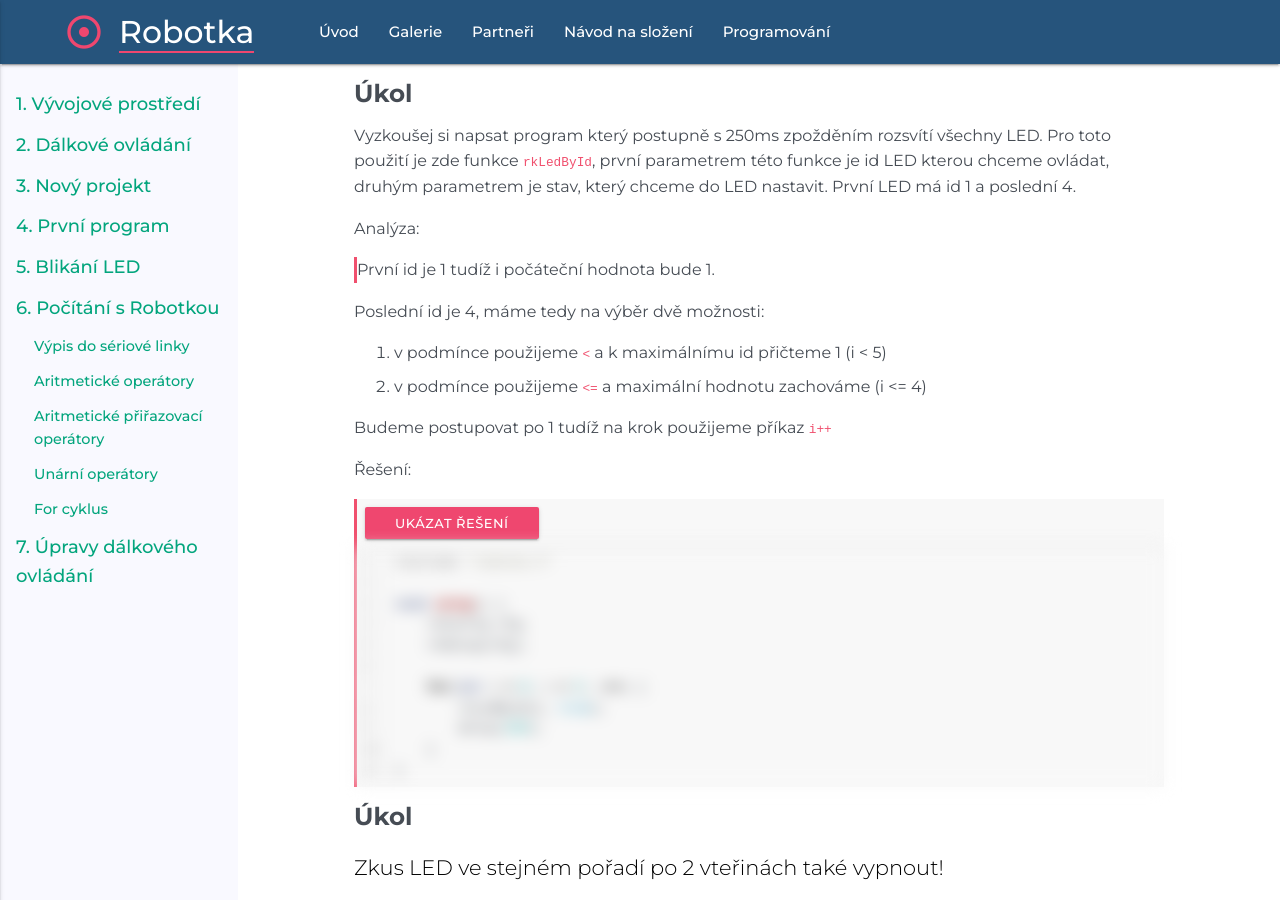
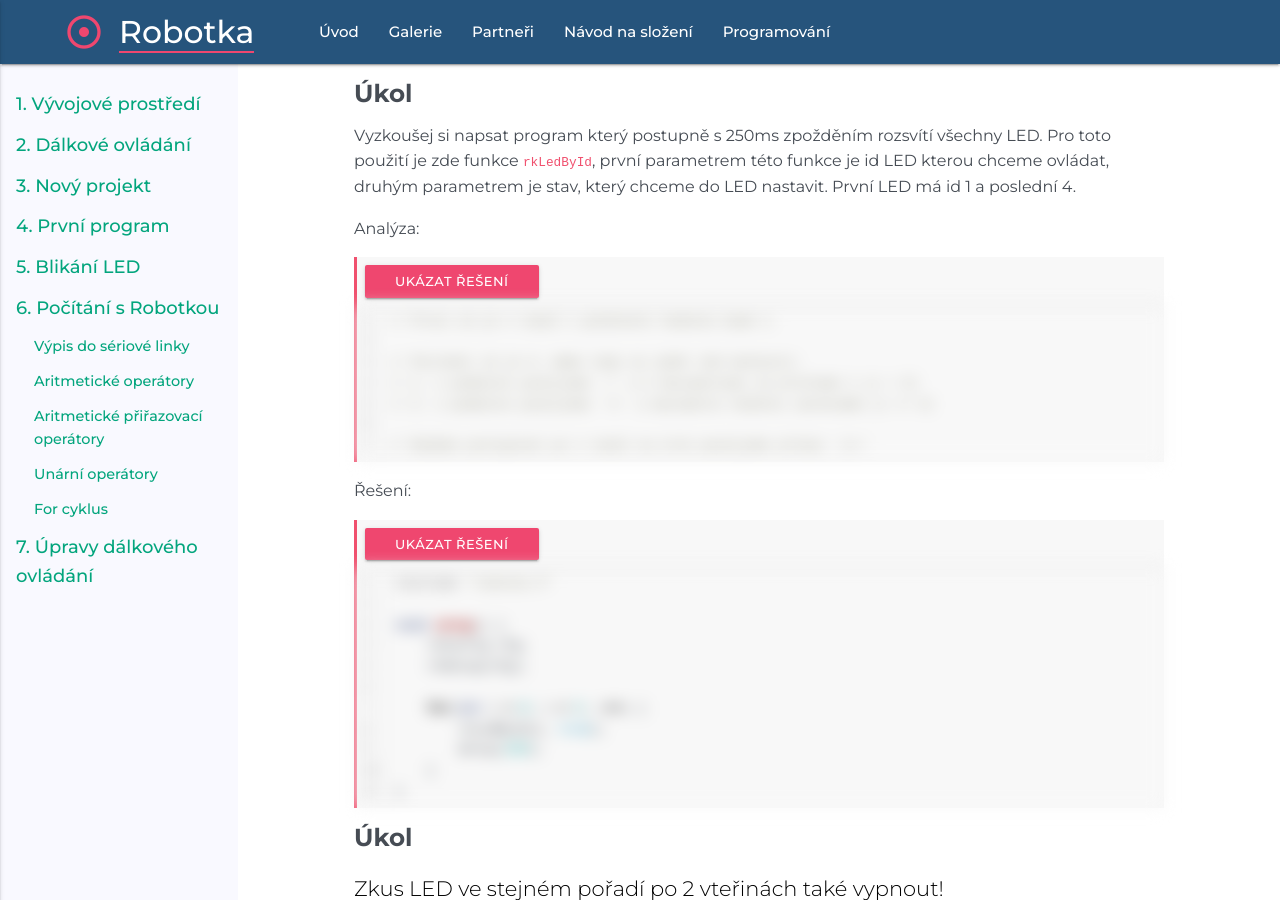
Before and after one commit to RoboticsBrno/robotka.robotickytabor.cz, a Jekyll site: the page built from _coding/005_pocitani_s_robotkou.md, in a window 1280 px wide and 900 px high, scrolled down 6616 px. Built offline with Jekyll 4.4.1, drawn with Linux system fonts in a browser that asks for light colours.

Commit message:
Fix view

````diff
--- a/_coding/005_pocitani_s_robotkou.md
+++ b/_coding/005_pocitani_s_robotkou.md
@@ -316,13 +316,15 @@ První LED má id 1 a poslední 4.
 Analýza:
 
 {:.spoiler}
-První id je 1 tudíž i počáteční hodnota bude 1.
+```cpp
+// První id je 1 tudíž i počáteční hodnota bude 1.
 
-Poslední id je 4, máme tedy na výběr dvě možnosti:
-1. v podmínce použijeme `<` a k maximálnímu id přičteme 1 (i < 5)
-2. v podmínce použijeme `<=` a maximální hodnotu zachováme (i <= 4)
+// Poslední id je 4, máme tedy na výběr dvě možnosti:
+// 1. v podmínce použijeme `<` a k maximálnímu id přičteme 1 (i < 5)
+// 2. v podmínce použijeme `<=` a maximální hodnotu zachováme (i <= 4)
 
-Budeme postupovat po 1 tudíž na krok použijeme příkaz `i++`
+// Budeme postupovat po 1 tudíž na krok použijeme příkaz `i++`
+```
 
 Řešení:
 
````
